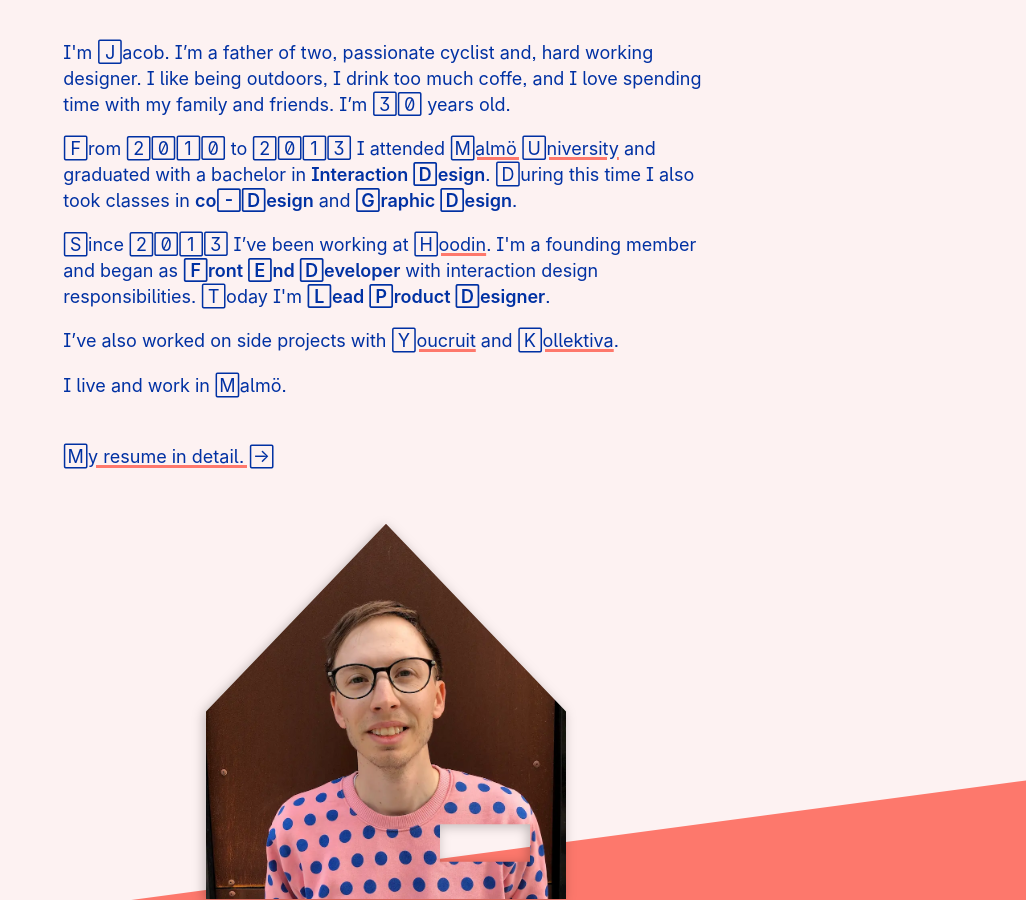
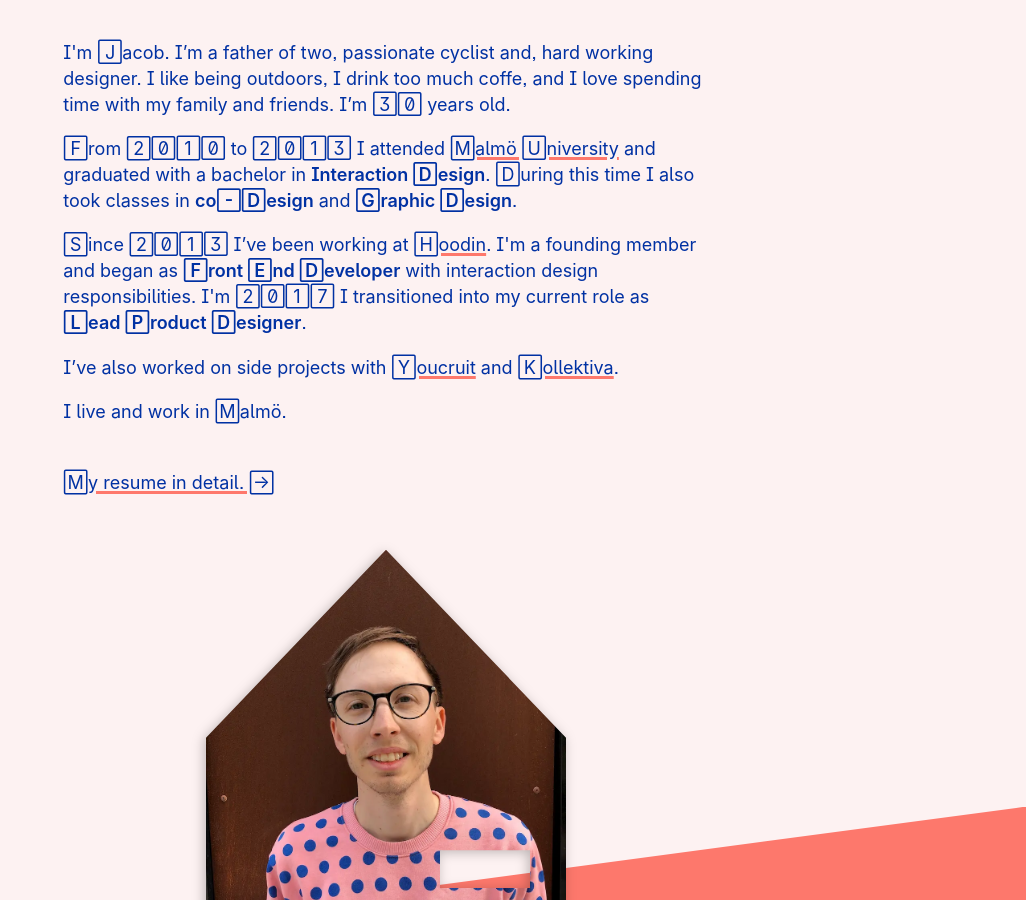
Before and after one commit to jacoblindstrm/jacoblindstrm.github.io, a Jekyll site: the page built from about.html, in a window 1280 px wide and 900 px high, scrolled down 374 px. Shown: the whole window, without its empty margins (254-1280 px from the left). Built offline with Jekyll 4.4.1, drawn with Linux system fonts in a browser that asks for light colours.

Commit message:
Update about.html

```diff
--- a/about.html
+++ b/about.html
@@ -12,7 +12,7 @@
     <p>From 2010 to 2013 I attended <a href="https://edu.mau.se/en/Program/TGIDE" itemprop="alumniOf" rel="noopener">Malmö University</a> and graduated with a bachelor in <strong>Interaction Design</strong>. During this time I
     also took classes in <strong>co-Design</strong> and <strong>Graphic Design</strong>.</p>
 
-    <p>Since 2013 I’ve been working at <a href="https://hoodin.com" itemprop="worksFor" rel="noopener">Hoodin</a>. I'm a founding member and began as <strong>Front End Developer</strong> with interaction design responsibilities. Today I'm <strong itemprop="jobTitle">Lead Product&nbsp;Designer</strong>.</p>
+    <p>Since 2013 I’ve been working at <a href="https://hoodin.com" itemprop="worksFor" rel="noopener">Hoodin</a>. I'm a founding member and began as <strong>Front End Developer</strong> with interaction design responsibilities. I'm 2017 I transitioned into my current role as <strong itemprop="jobTitle">Lead Product&nbsp;Designer</strong>.</p>
 
     <p>I’ve also worked on side projects with <a href="https://youcruit.com" rel="noopener">Youcruit</a> and <a href="https://www.kollektiva.se" rel="noopener">Kollektiva</a>.</p>
 
```
